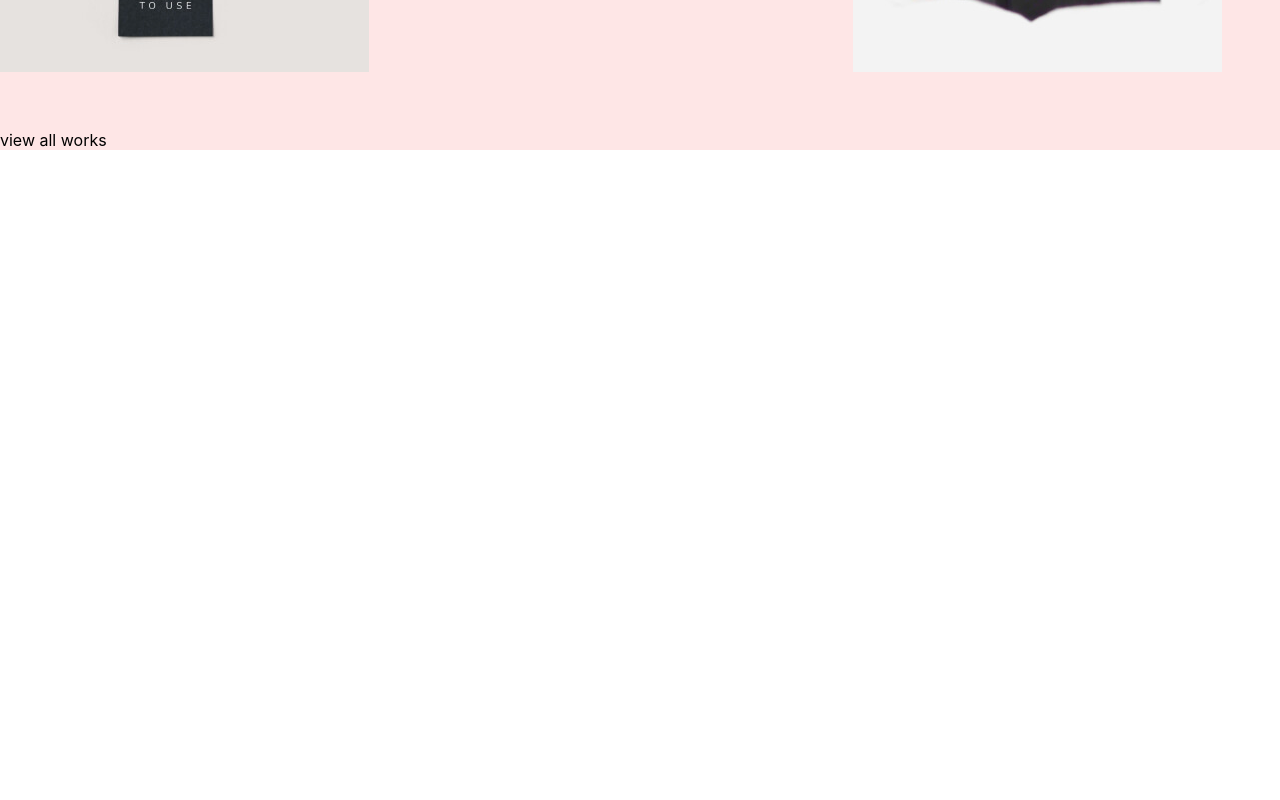
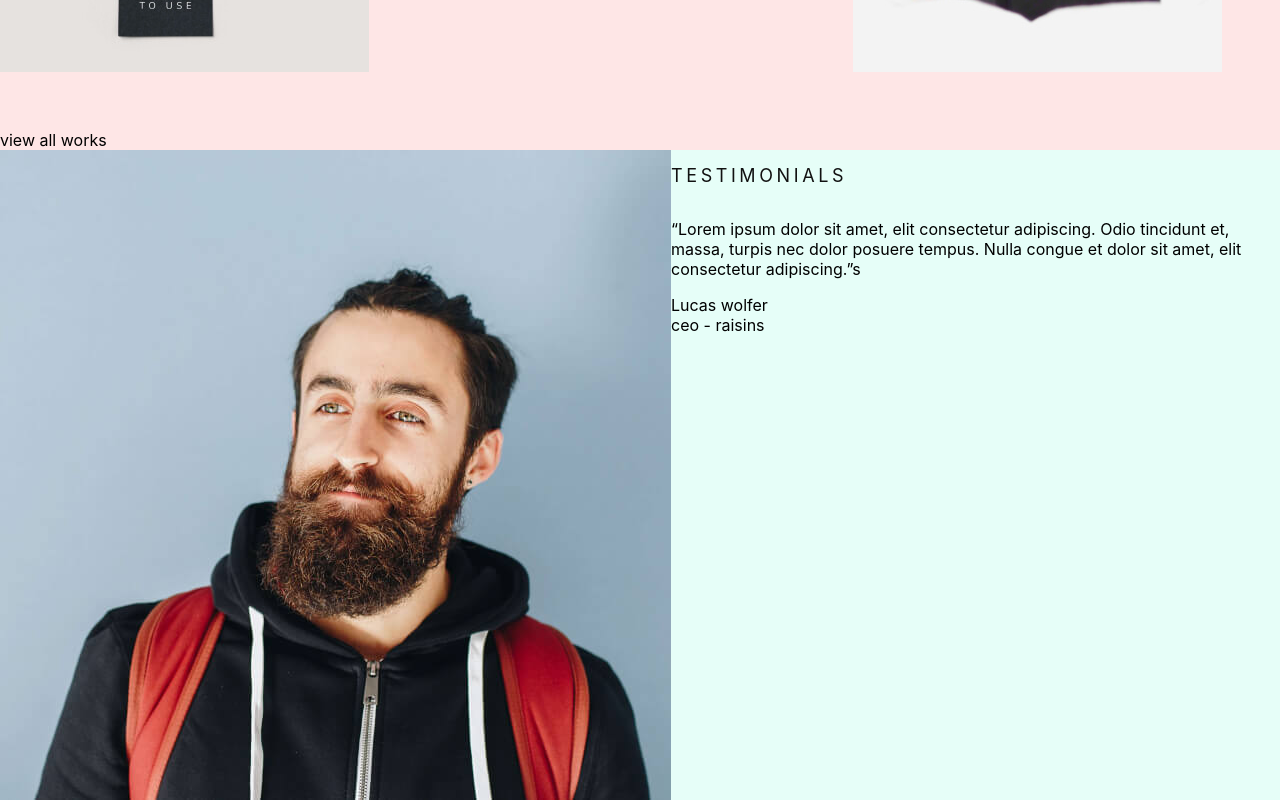
Before and after one commit to ReginaYashina/portfolio, a React app: page / in a window 1280 px wide. Shown: the part 2549-3349 px from the top of the page. Before the commit the page ends 2699 px from the top, so only its background shows below. Built offline with nearby package versions, Linux system fonts and the light colour scheme.

Commit message:
feat: add Component Testimonials

```diff
--- a/src/App.tsx
+++ b/src/App.tsx
@@ -3,6 +3,7 @@ import { Header } from './layout/header/Header';
 import { About } from './layout/sections/about/About';
 import { Main } from './layout/sections/main/Main';
 import { Skills } from './layout/sections/skills/Skills';
+import { Testimonials } from './layout/sections/testimonials/Testimonials';
 import { Works } from './layout/sections/works/Works';
 
 function App() {
@@ -13,6 +14,7 @@ function App() {
       <About />
       <Skills />
       <Works />
+      <Testimonials />
     </div>
   );
 }
--- /dev/null
+++ b/src/layout/sections/testimonials/Testimonials.tsx
@@ -0,0 +1,42 @@
+import React from 'react';
+import { styled } from 'styled-components';
+import { SectionTitle } from '../../../components/SectionTitle';
+import { FlexWrapper } from '../../../components/FlexWrapper';
+import image from '../../../assets/img/testimonial-2.jpg';
+
+export const Testimonials = () => {
+  return (
+    <StyledTestimonials>
+      <Testimony>
+        <Image src={image} />
+        <FlexWrapper direction={'column'}>
+          <SectionTitle>testimonials</SectionTitle>
+          <Text>
+            “Lorem ipsum dolor sit amet, elit consectetur adipiscing. Odio
+            tincidunt et, massa, turpis nec dolor posuere tempus. Nulla congue
+            et dolor sit amet, elit consectetur adipiscing.”s
+          </Text>
+          <Name>Lucas wolfer</Name>
+          <Profession>ceo - raisins</Profession>
+        </FlexWrapper>
+      </Testimony>
+    </StyledTestimonials>
+  );
+};
+
+const StyledTestimonials = styled.div`
+  min-height: 30vh;
+  background-color: #e6fef8;
+`;
+
+const Testimony = styled.div`
+  display: flex;
+`;
+
+const Text = styled.p``;
+const Name = styled.span``;
+const Profession = styled.span``;
+const Image = styled.img`
+  width: 671px;
+  height: 650px;
+`;
```
